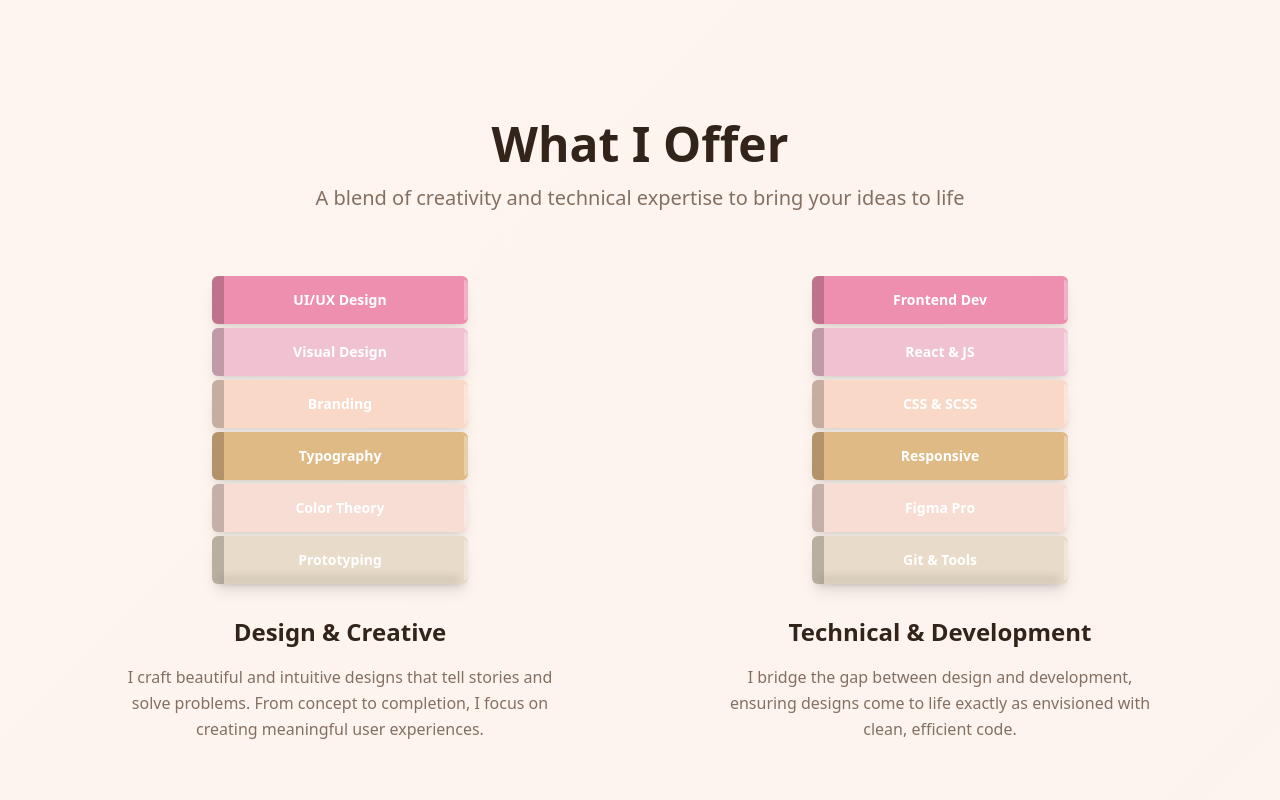
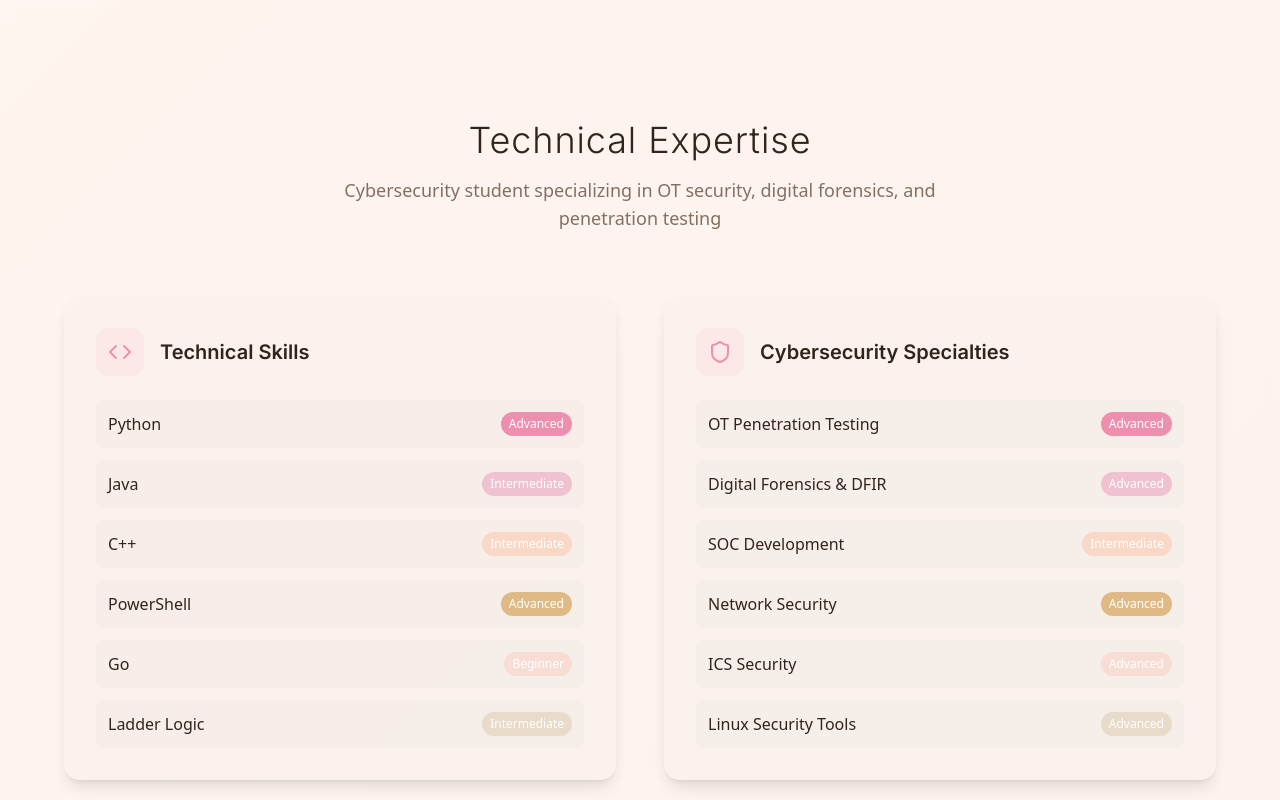
Before and after one commit to zeezaynab/MyPortfolio, a React (Vite) app: page / in a window 1280 px wide. Shown: the part 760-1560 px from the top of the page. Built offline with nearby package versions, Linux system fonts and the light colour scheme.

Commit message:
Refactor: Update sections and typography
- Changed "What I Offer" section to better align with cybersecurity theme.
- Updated section headings typography for a more modern look.
- Adjusted cursor animation to appear at the end of "Tariq".

```diff
--- a/index.html
+++ b/index.html
@@ -5,7 +5,7 @@
     <meta name="viewport" content="width=device-width, initial-scale=1.0" />
     <link rel="preconnect" href="https://fonts.googleapis.com">
     <link rel="preconnect" href="https://fonts.gstatic.com" crossorigin>
-    <link href="https://fonts.googleapis.com/css2?family=Playfair+Display:wght@400;700&display=swap" rel="stylesheet">
+    <link href="https://fonts.googleapis.com/css2?family=Playfair+Display:wght@400;700&family=Inter:wght@300;400;500;600&display=swap" rel="stylesheet">
     <title>Zainab Tariq - Creative Designer & Developer</title>
     <meta name="description" content="Passionate designer and developer creating beautiful, user-centered experiences. Specializing in UI/UX design, frontend development, and creative solutions." />
     <meta name="author" content="Zainab Tariq" />
--- a/src/components/ContactSection.tsx
+++ b/src/components/ContactSection.tsx
@@ -41,8 +41,8 @@ const ContactSection = () => {
     <section id="contact" className="py-20 px-6">
       <div className="max-w-6xl mx-auto">
         <div className="text-center mb-16 animate-fadeIn">
-          <h2 className="text-4xl md:text-5xl font-bold text-foreground mb-4">
-            Let's Grab Some Chai
+          <h2 className="text-3xl md:text-4xl font-light tracking-wide text-foreground mb-4 font-inter">
+            Let's Connect
           </h2>
           <p className="text-xl text-muted-foreground max-w-2xl mx-auto">
             Ready to start your next project? Let's chat over a cup of chai and bring your ideas to life!
--- a/src/components/HeroSection.tsx
+++ b/src/components/HeroSection.tsx
@@ -160,7 +160,7 @@ const HeroSection = () => {
               </div>
               <div className="flex items-center mt-2">
                 {line2Text}
-                <span className={`${showCursor2 ? 'opacity-100' : 'opacity-0'} transition-opacity ml-1`}>|</span>
+                <span className={`${showCursor2 ? 'opacity-100' : 'opacity-0'} transition-opacity`}>|</span>
               </div>
             </div>
 
--- a/src/components/ProjectsSection.tsx
+++ b/src/components/ProjectsSection.tsx
@@ -62,8 +62,8 @@ const ProjectsSection = () => {
     <section id="projects" className="py-20 px-6">
       <div className="max-w-7xl mx-auto">
         <div className="text-center mb-16 animate-fadeIn">
-          <h2 className="text-4xl md:text-5xl font-bold text-foreground mb-4">
-            My Projects
+          <h2 className="text-3xl md:text-4xl font-light tracking-wide text-foreground mb-4 font-inter">
+            Featured Projects
           </h2>
           <p className="text-xl text-muted-foreground max-w-2xl mx-auto">
             A collection of work that showcases my passion for creating meaningful digital experiences
--- a/src/components/ServicesSection.tsx
+++ b/src/components/ServicesSection.tsx
@@ -60,7 +60,7 @@ const ServicesSection = () => {
     <section id="services" className="py-20 px-6">
       <div className="max-w-6xl mx-auto">
         <div className="text-center mb-16 animate-fadeIn">
-          <h2 className="text-4xl md:text-5xl font-bold text-foreground mb-4">
+          <h2 className="text-3xl md:text-4xl font-light tracking-wide text-foreground mb-4 font-inter">
             Services I Provide
           </h2>
           <p className="text-xl text-muted-foreground max-w-2xl mx-auto">
--- a/src/components/SkillsSection.tsx
+++ b/src/components/SkillsSection.tsx
@@ -1,31 +1,30 @@
-import { useState } from 'react';
+import { Shield, Terminal, Search, Network, FileText, Code } from 'lucide-react';
+import { Card, CardContent } from '@/components/ui/card';
 
 const SkillsSection = () => {
-  const [hoveredStack, setHoveredStack] = useState<number | null>(null);
-
-  const skillStacks = [
+  const skillCategories = [
     {
-      title: "Design & Creative",
-      description: "I craft beautiful and intuitive designs that tell stories and solve problems. From concept to completion, I focus on creating meaningful user experiences.",
-      books: [
-        { title: "UI/UX Design", color: "bg-primary" },
-        { title: "Visual Design", color: "bg-accent" },
-        { title: "Branding", color: "bg-warm" },
-        { title: "Typography", color: "bg-chai" },
-        { title: "Color Theory", color: "bg-cozy" },
-        { title: "Prototyping", color: "bg-secondary" },
+      title: "Technical Skills",
+      icon: Code,
+      skills: [
+        { name: "Python", level: "Advanced", color: "bg-primary" },
+        { name: "Java", level: "Intermediate", color: "bg-accent" },
+        { name: "C++", level: "Intermediate", color: "bg-warm" },
+        { name: "PowerShell", level: "Advanced", color: "bg-chai" },
+        { name: "Go", level: "Beginner", color: "bg-cozy" },
+        { name: "Ladder Logic", level: "Intermediate", color: "bg-secondary" },
       ]
     },
     {
-      title: "Technical & Development",
-      description: "I bridge the gap between design and development, ensuring designs come to life exactly as envisioned with clean, efficient code.",
-      books: [
-        { title: "Frontend Dev", color: "bg-primary" },
-        { title: "React & JS", color: "bg-accent" },
-        { title: "CSS & SCSS", color: "bg-warm" },
-        { title: "Responsive", color: "bg-chai" },
-        { title: "Figma Pro", color: "bg-cozy" },
-        { title: "Git & Tools", color: "bg-secondary" },
+      title: "Cybersecurity Specialties",
+      icon: Shield,
+      skills: [
+        { name: "OT Penetration Testing", level: "Advanced", color: "bg-primary" },
+        { name: "Digital Forensics & DFIR", level: "Advanced", color: "bg-accent" },
+        { name: "SOC Development", level: "Intermediate", color: "bg-warm" },
+        { name: "Network Security", level: "Advanced", color: "bg-chai" },
+        { name: "ICS Security", level: "Advanced", color: "bg-cozy" },
+        { name: "Linux Security Tools", level: "Advanced", color: "bg-secondary" },
       ]
     }
   ];
@@ -34,73 +33,52 @@ const SkillsSection = () => {
     <section id="skills" className="py-20 px-6">
       <div className="max-w-6xl mx-auto">
         <div className="text-center mb-16 animate-fadeIn">
-          <h2 className="text-4xl md:text-5xl font-bold text-foreground mb-4">
-            What I Offer
+          <h2 className="text-3xl md:text-4xl font-light tracking-wide text-foreground mb-4 font-inter">
+            Technical Expertise
           </h2>
-          <p className="text-xl text-muted-foreground max-w-2xl mx-auto">
-            A blend of creativity and technical expertise to bring your ideas to life
+          <p className="text-lg text-muted-foreground max-w-2xl mx-auto font-light">
+            Cybersecurity student specializing in OT security, digital forensics, and penetration testing
           </p>
         </div>
 
-        <div className="grid md:grid-cols-2 gap-12 items-start">
-          {skillStacks.map((stack, stackIndex) => (
-            <div
-              key={stackIndex}
-              className="space-y-8 animate-fadeIn"
-              style={{ animationDelay: `${stackIndex * 0.2}s` }}
-            >
+        <div className="grid md:grid-cols-2 gap-12">
+          {skillCategories.map((category, categoryIndex) => {
+            const IconComponent = category.icon;
+            return (
+              <Card
+                key={categoryIndex}
+                className="relative overflow-hidden rounded-2xl border-0 shadow-lg bg-card/50 backdrop-blur-sm animate-fadeIn"
+                style={{ animationDelay: `${categoryIndex * 0.2}s` }}
+              >
+                <CardContent className="p-8 space-y-6">
+                  {/* Category Header */}
+                  <div className="flex items-center gap-4 mb-6">
+                    <div className="w-12 h-12 rounded-xl bg-primary/10 flex items-center justify-center">
+                      <IconComponent className="w-6 h-6 text-primary" />
+                    </div>
+                    <h3 className="text-xl font-semibold text-foreground font-inter">
+                      {category.title}
+                    </h3>
+                  </div>
 
-              {/* Book Stack */}
-              <div className="flex justify-center">
-                <div
-                  className="relative group cursor-pointer"
-                  onMouseEnter={() => setHoveredStack(stackIndex)}
-                  onMouseLeave={() => setHoveredStack(null)}
-                >
-                  <div className="space-y-1">
-                    {stack.books.map((book, bookIndex) => (
+                  {/* Skills Grid */}
+                  <div className="space-y-3">
+                    {category.skills.map((skill, skillIndex) => (
                       <div
-                        key={bookIndex}
-                        className={`
-                          relative h-12 w-64 rounded-md shadow-lg transition-all duration-300
-                          ${book.color} hover:scale-105 hover:z-10 hover:shadow-xl
-                          ${hoveredStack === stackIndex ? 'animate-float' : ''}
-                        `}
-                        style={{
-                          animationDelay: `${bookIndex * 0.1}s`,
-                          transform: hoveredStack === stackIndex ? `translateX(${bookIndex * 2}px)` : 'none'
-                        }}
+                        key={skillIndex}
+                        className="flex items-center justify-between p-3 rounded-lg bg-muted/30 hover:bg-muted/50 transition-colors duration-200"
                       >
-                        {/* Book Spine */}
-                        <div className="absolute inset-y-0 left-0 w-3 bg-black/20 rounded-l-md"></div>
-
-                        {/* Book Title */}
-                        <div className="flex items-center justify-center h-full text-white font-semibold text-sm px-4">
-                          {book.title}
-                        </div>
-
-                        {/* Book Pages Effect */}
-                        <div className="absolute inset-y-1 right-0 w-1 bg-white/30 rounded-r-sm"></div>
+                        <span className="text-foreground font-medium">{skill.name}</span>
+                        <span className={`px-2 py-1 rounded-full text-xs font-medium text-white ${skill.color}`}>
+                          {skill.level}
+                        </span>
                       </div>
                     ))}
                   </div>
-
-                  {/* Shadow Base */}
-                  <div className="absolute bottom-0 left-2 right-2 h-2 bg-black/10 rounded-full blur-sm"></div>
-                </div>
-              </div>
-
-              {/* Description */}
-              <div className="text-center space-y-4">
-                <h3 className="text-2xl font-bold text-foreground">
-                  {stack.title}
-                </h3>
-                <p className="text-muted-foreground leading-relaxed max-w-md mx-auto">
-                  {stack.description}
-                </p>
-              </div>
-            </div>
-          ))}
+                </CardContent>
+              </Card>
+            );
+          })}
         </div>
       </div>
     </section>
--- a/tailwind.config.ts
+++ b/tailwind.config.ts
@@ -20,6 +20,7 @@ export default {
 		extend: {
 			fontFamily: {
 				'playfair': ['Playfair Display', 'serif'],
+				'inter': ['Inter', 'sans-serif'],
 			},
 			colors: {
 				border: 'hsl(var(--border))',
```
